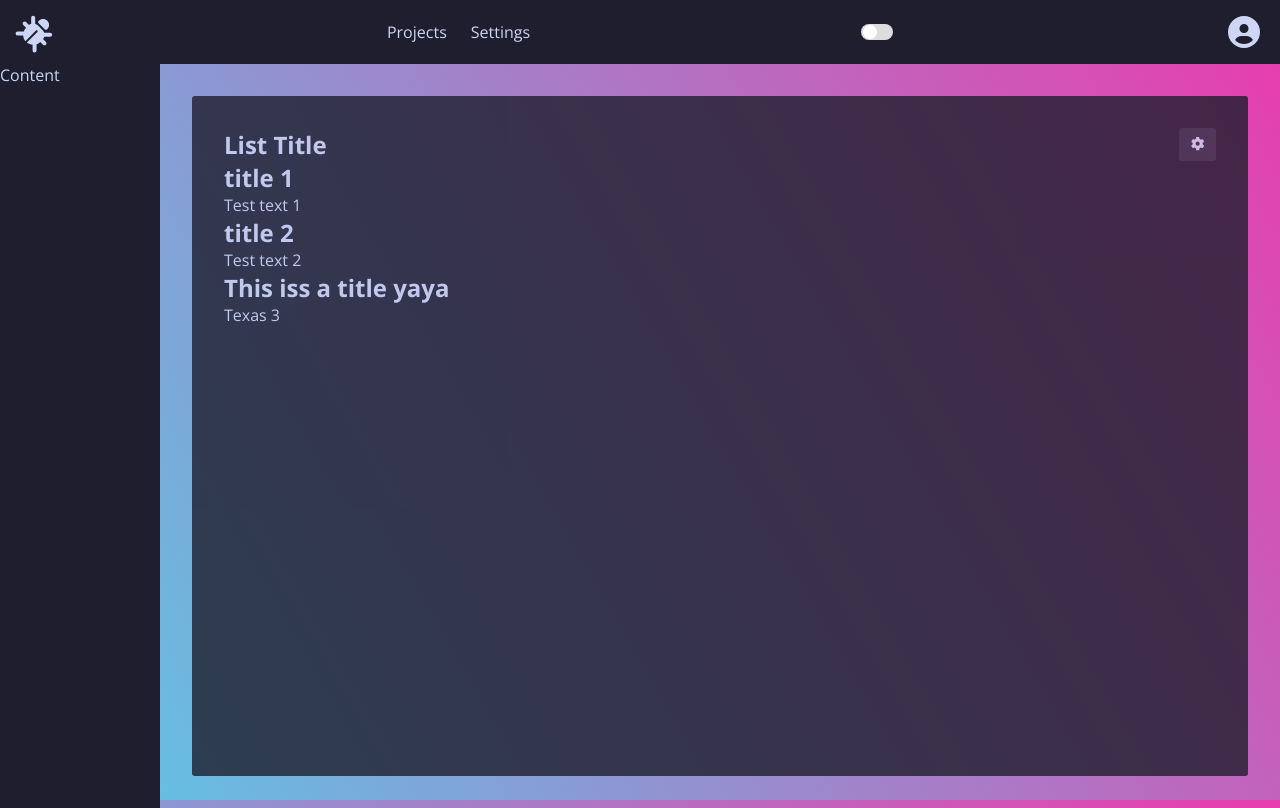
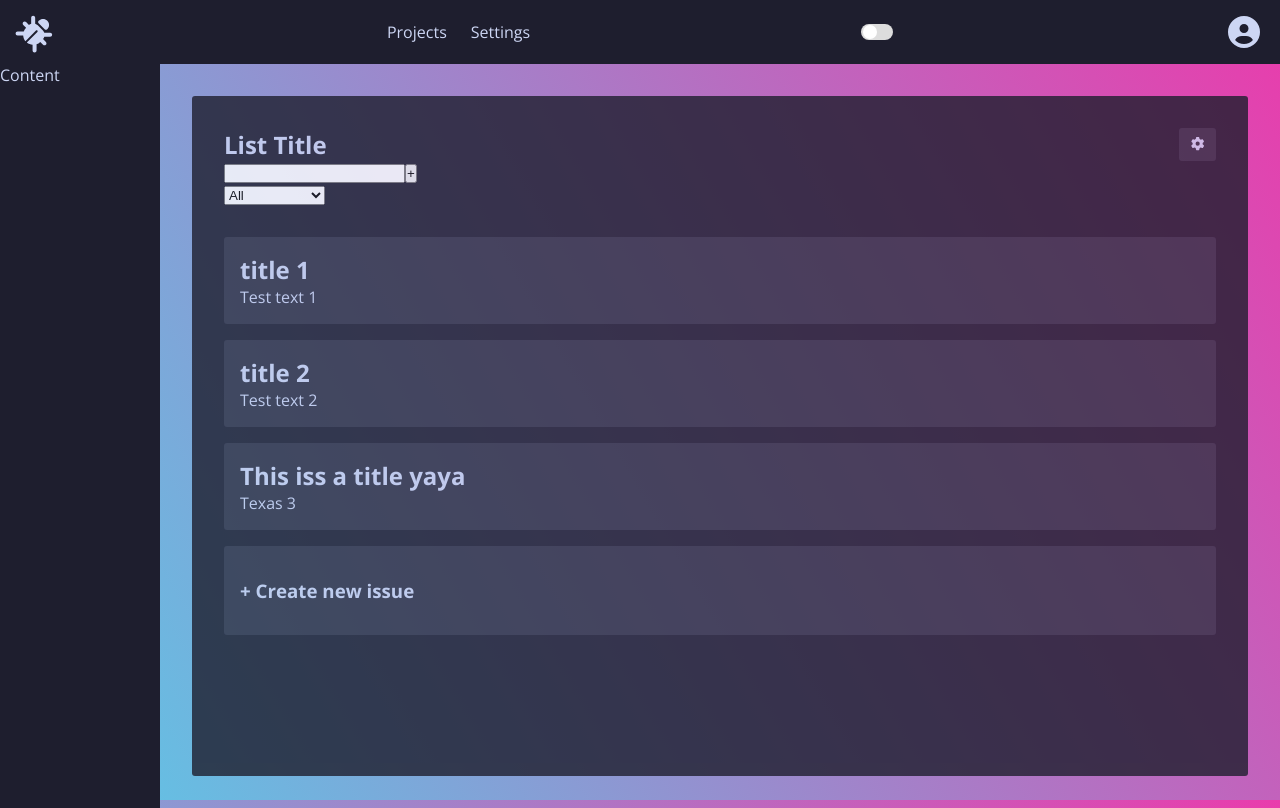
Before and after one commit to Dylan-Clarry/todo-app, a React app: page /home in a window 1280 px wide. Built offline with nearby package versions, Linux system fonts and the light colour scheme.

Commit message:
interfaces are very nice

```diff
--- /dev/null
+++ b/src/components/List.style.scss
@@ -0,0 +1,7 @@
+.list {
+  margin-top: 2rem;
+}
+
+.create-listitem {
+  padding: 2rem 1rem;
+}
--- a/src/components/List.tsx
+++ b/src/components/List.tsx
@@ -1,13 +1,23 @@
-import React, { FC } from "react";
+import React, { FC, SetStateAction, Dispatch } from "react";
+import { useState } from "react";
+import ListItem from "./ListItem";
+import Form from "./Form";
 import { IListItem } from "./ListItem";
-import ListItem from "./ListItem";
+import { IBugData } from "../pages/Home";
+import "./List.style.scss";
 
 interface IListProps {
   entries: IListItem[];
+  setEntries: Dispatch<SetStateAction<IBugData>>;
 }
 
-const List: FC<IListProps> = ({ entries }: IListProps) => {
+const List: FC<IListProps> = ({ entries, setEntries }: IListProps) => {
+  //const [trackIdMax, setTrackIdMax] = useState<number>(0);
+  const [inputText, setInputText] = useState<string>("");
+
   return (
+    <>
+      <Form inputText={inputText} setInputText={setInputText} />
       <div className="list">
         {entries.map((entry) => {
           return (
@@ -19,7 +29,13 @@ const List: FC<IListProps> = ({ entries }: IListProps) => {
             />
           );
         })}
+        <div className="listitem create-listitem">
+          <h3>
+            <b>+</b> Create new issue
+          </h3>
         </div>
+      </div>
+    </>
   );
 };
 
--- /dev/null
+++ b/src/components/ListItem.style.scss
@@ -0,0 +1,6 @@
+.listitem {
+  background-color: var(--bg-lt-dark);
+  border-radius: var(--border-radius);
+  padding: 1rem;
+  margin-bottom: 1rem;
+}
--- a/src/components/ListItem.tsx
+++ b/src/components/ListItem.tsx
@@ -1,4 +1,5 @@
 import React, { FC } from "react";
+import "./ListItem.style.scss";
 
 export interface IListItem {
   title: string;
--- a/src/pages/Home.tsx
+++ b/src/pages/Home.tsx
@@ -1,4 +1,5 @@
 import React, { FC } from "react";
+import { useState } from "react";
 import { FontAwesomeIcon } from "@fortawesome/react-fontawesome";
 import { faGear } from "@fortawesome/free-solid-svg-icons";
 import Navbar from "../components/layout/Navbar";
@@ -7,7 +8,13 @@ import List from "../components/List";
 import "../components/layout/Navbar.style.scss";
 import "./Home.style.scss";
 
-const testData = [
+export interface IBugData {
+  id: number;
+  title: string;
+  text: string;
+}
+
+const testData: IBugData[] = [
   {
     id: 1,
     title: "title 1",
@@ -26,6 +33,10 @@ const testData = [
 ];
 
 const Home: FC = () => {
+  //const [status, setStatus] = useState<string>("all");
+  const [entries, setEntries] = useState<IBugData[]>(testData);
+  //const [filteredTodoList, setFilteredTodoList] = useState<any[]>([]);
+
   return (
     <div className="home">
       <Navbar />
@@ -38,7 +49,7 @@ const Home: FC = () => {
               <FontAwesomeIcon icon={faGear} />
             </button>
           </div>
-          <List entries={testData} />
+          <List entries={entries} setEntries={setEntries} />
         </div>
       </div>
     </div>
```
Lines whose indentation alone changed are shown as unchanged.
